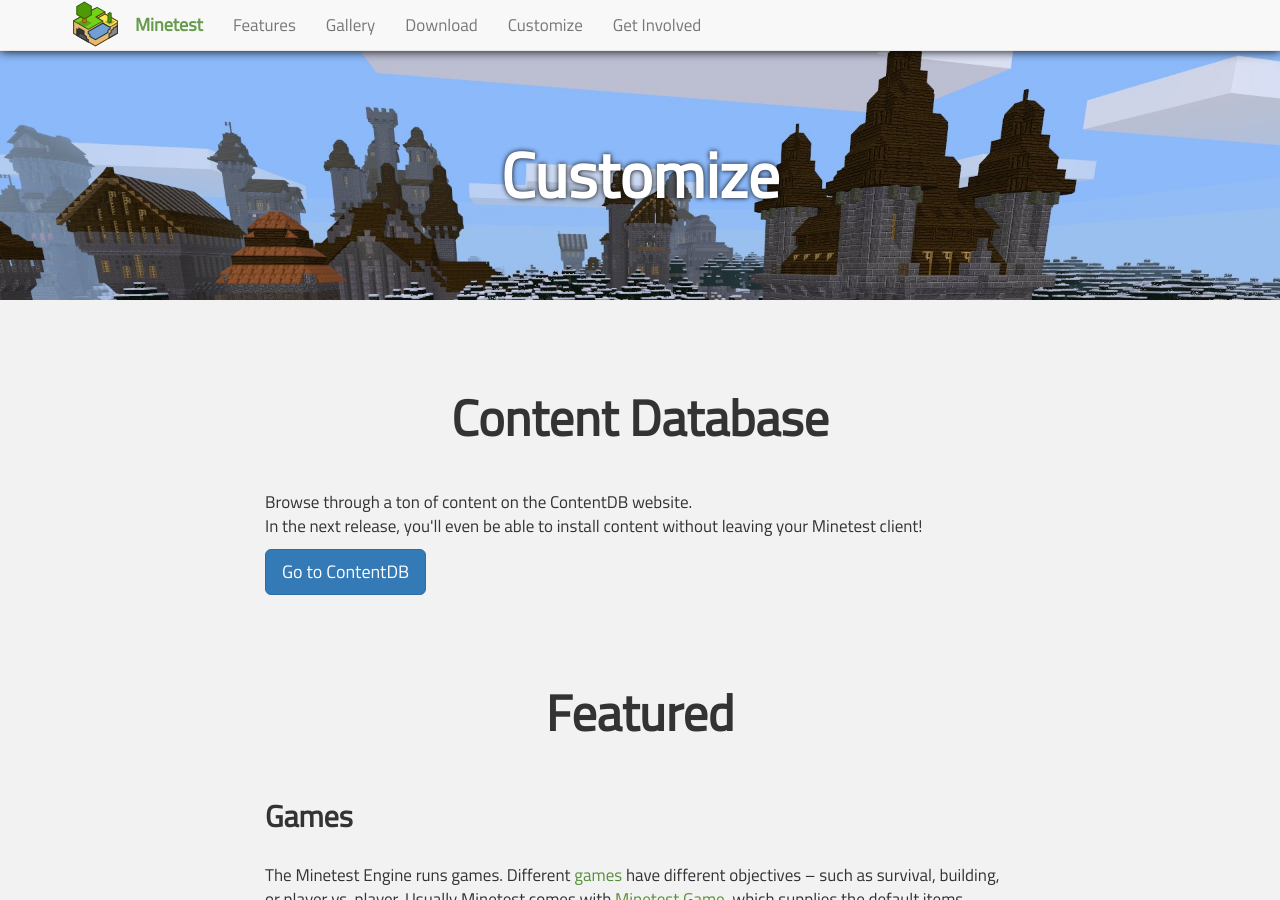
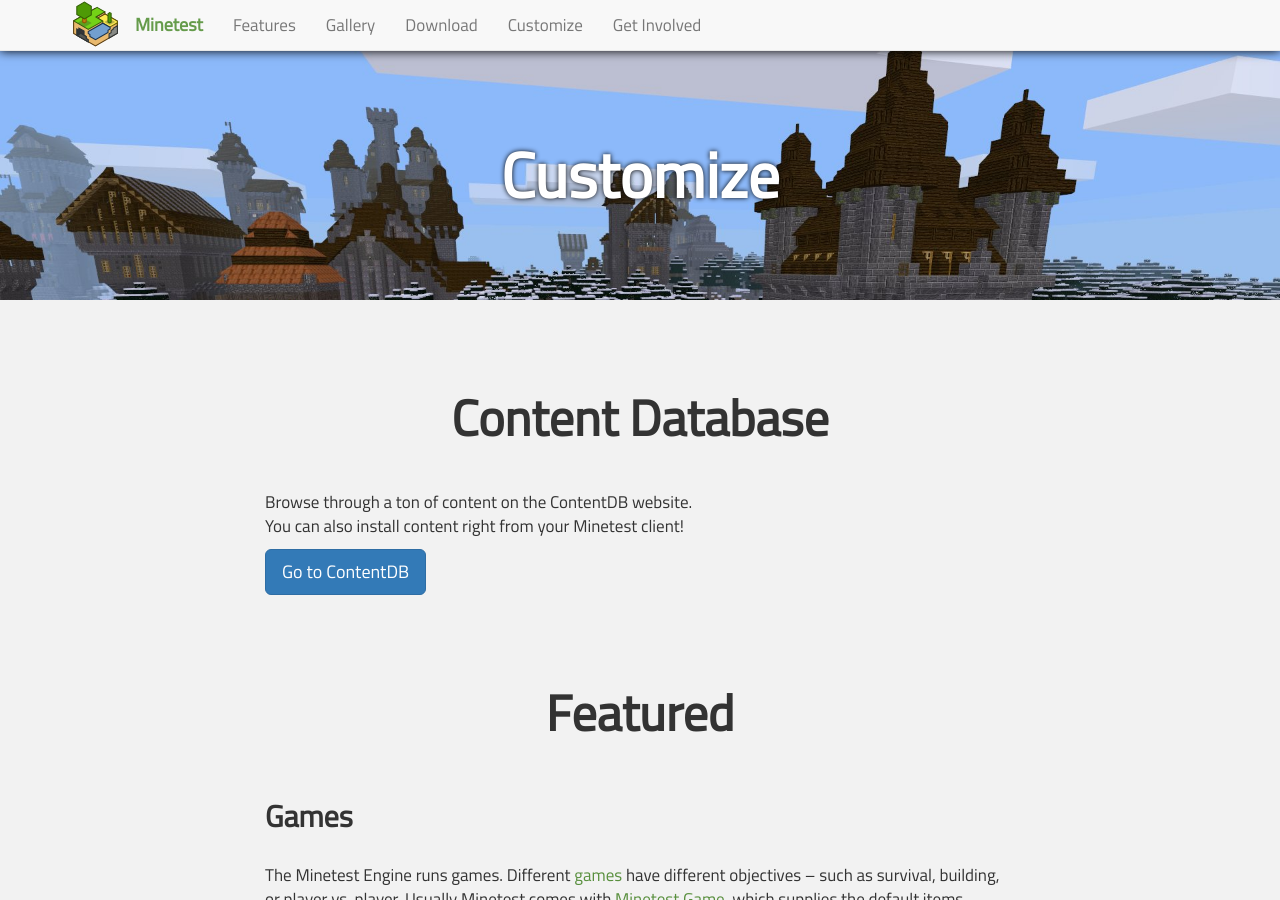
Before and after one commit to minetest/minetest.github.io, a Jekyll site: the page built from customize.html, in a window 1280 px wide and 900 px high. Built offline with Jekyll 4.4.1, drawn with Linux system fonts in a browser that asks for light colours; comment, search, counter and statistics services are not loaded.

Commit message:
customize.html: Fix outdated intro

```diff
--- a/customize.html
+++ b/customize.html
@@ -13,8 +13,7 @@ redirect_from:
 
 <p>
   Browse through a ton of content on the ContentDB website.<br>
-  In the next release, you'll even be able to install content without
-  leaving your Minetest client!
+  You can also install content right from your Minetest client!
 </p>
 
 <p>
```
